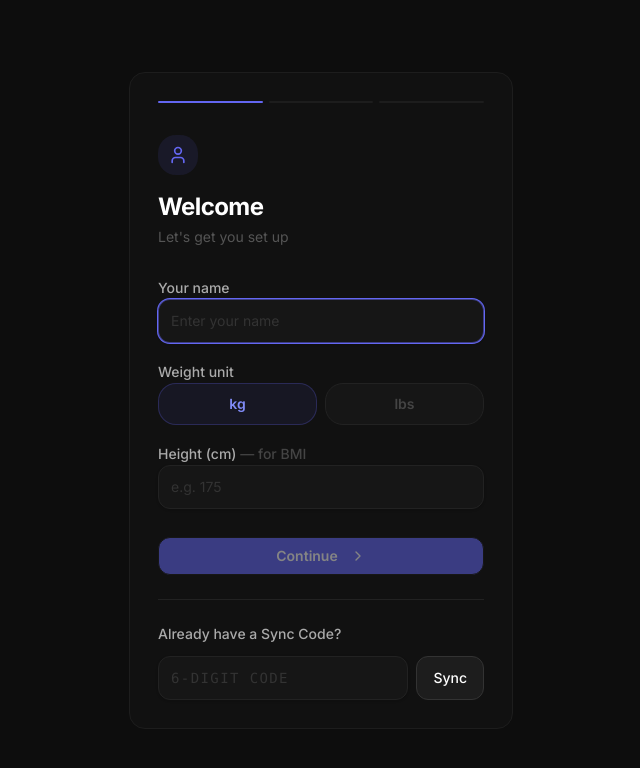
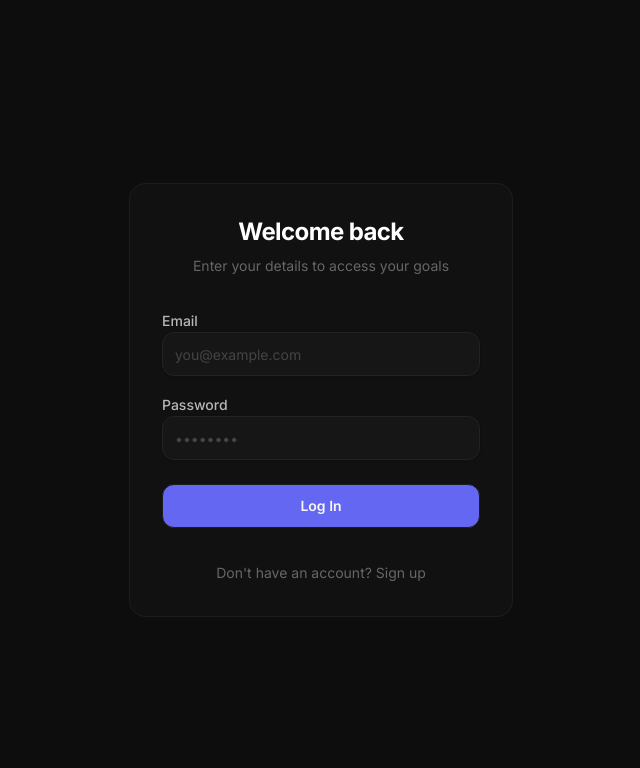
Before and after one commit to Sammychann/productivity-tracker, a React (Vite) app: page /settings in a window 1280 px wide. Shown: the top 768 px of the page, without its empty margins (319-959 px from the left). Built offline with nearby package versions, Linux system fonts and the light colour scheme.

Commit message:
feat: replace sync code with standard email/password authentication

```diff
--- a/src/App.tsx
+++ b/src/App.tsx
@@ -13,13 +13,58 @@ import WeightTracker from "@/pages/WeightTracker";
 import LiftTracker from "@/pages/LiftTracker";
 import Settings from "@/pages/Settings";
 import NotFound from "@/pages/not-found";
-import { useState } from "react";
+import { useState, useEffect } from "react";
+import { supabase } from "@/lib/supabase";
+import { pullDataFromCloud } from "@/lib/sync";
+import { storage } from "@/lib/storage";
+import Auth from "@/pages/Auth";
 
 const queryClient = new QueryClient();
 
 function AppInner() {
   const userPrefs = useUserPrefs();
   const [onboardingDone, setOnboardingDone] = useState(!!userPrefs);
+  const [session, setSession] = useState<any>(null);
+  const [authLoading, setAuthLoading] = useState(true);
+
+  useEffect(() => {
+    supabase.auth.getSession().then(({ data: { session } }) => {
+      setSession(session);
+      if (session) {
+        pullDataFromCloud().then(() => {
+          setOnboardingDone(!!storage.getUserPrefs());
+          setAuthLoading(false);
+        });
+      } else {
+        setAuthLoading(false);
+      }
+    });
+
+    const { data: { subscription } } = supabase.auth.onAuthStateChange((_event, session) => {
+      setSession(session);
+      if (session) {
+        setAuthLoading(true);
+        pullDataFromCloud().then(() => {
+          setOnboardingDone(!!storage.getUserPrefs());
+          setAuthLoading(false);
+        });
+      }
+    });
+
+    return () => subscription.unsubscribe();
+  }, []);
+
+  if (authLoading) {
+    return (
+      <div className="min-h-screen flex items-center justify-center" style={{ background: "#0d0d0d" }}>
+        <p className="text-white/50 text-sm">Loading...</p>
+      </div>
+    );
+  }
+
+  if (!session) {
+    return <Auth />;
+  }
 
   if (!onboardingDone) {
     return <Onboarding onComplete={() => setOnboardingDone(true)} />;
--- a/src/components/Onboarding.tsx
+++ b/src/components/Onboarding.tsx
@@ -5,8 +5,6 @@ import { Button } from "@/components/ui/button";
 import { Input } from "@/components/ui/input";
 import { Label } from "@/components/ui/label";
 import { storage, DEFAULT_SCHEDULE } from "@/lib/storage";
-import { pullDataFromCloud } from "@/lib/sync";
-import { toast } from "sonner";
 
 const DAYS = ["mon", "tue", "wed", "thu", "fri", "sat", "sun"] as const;
 const DAY_LABELS: Record<string, string> = { mon: "Mon", tue: "Tue", wed: "Wed", thu: "Thu", fri: "Fri", sat: "Sat", sun: "Sun" };
@@ -24,7 +22,6 @@ export function Onboarding({ onComplete }: { onComplete: () => void }) {
   const [water, setWater] = useState("8");
   const [sleep, setSleep] = useState("8");
   const [schedule, setSchedule] = useState(DEFAULT_SCHEDULE);
-  const [syncCode, setSyncCode] = useState("");
 
   const steps = [
     { icon: User, title: "Welcome", sub: "Let's get you set up" },
@@ -41,22 +38,6 @@ export function Onboarding({ onComplete }: { onComplete: () => void }) {
 
   const next = () => step === steps.length - 1 ? finish() : setStep(s => s + 1);
   const canProceed = step === 0 ? name.trim().length > 0 : true;
-
-  const handleSync = async () => {
-    if (syncCode.length !== 6) {
-      toast.error("Please enter a valid 6-character code");
-      return;
-    }
-    toast.loading("Pulling data...", { id: "onboard-sync" });
-    const success = await pullDataFromCloud(syncCode);
-    if (success) {
-      toast.success("Device linked! Data synced.", { id: "onboard-sync" });
-      onComplete(); // Skip the rest of onboarding and load dashboard
-      setTimeout(() => window.location.reload(), 500); // Reload to ensure all states pick up the new data
-    } else {
-      toast.error("Failed to find data for that code.", { id: "onboard-sync" });
-    }
-  };
 
   return (
     <div className="fixed inset-0 z-50 flex items-center justify-center p-4" style={{ background: "#0d0d0d" }}>
@@ -146,16 +127,6 @@ export function Onboarding({ onComplete }: { onComplete: () => void }) {
           {step === steps.length - 1 ? "Get started" : "Continue"}
           <ChevronRight className="w-4 h-4 ml-1" />
         </Button>
-
-        {step === 0 && (
-          <motion.div initial={{ opacity: 0 }} animate={{ opacity: 1 }} className="mt-6 pt-6 border-t border-[#222]">
-            <Label className="text-sm font-medium mb-3 block" style={{ color: "#aaa" }}>Already have a Sync Code?</Label>
-            <div className="flex gap-2">
-              <Input placeholder="6-digit code" value={syncCode} onChange={e => setSyncCode(e.target.value.toUpperCase())} maxLength={6} className={inputCls + " font-mono uppercase tracking-widest"} style={inputStyle} />
-              <Button onClick={handleSync} className="bg-[#1d1d1d] text-white hover:bg-[#2a2a2a] border border-[#333]">Sync</Button>
-            </div>
-          </motion.div>
-        )}
       </motion.div>
     </div>
   );
--- a/src/lib/sync.ts
+++ b/src/lib/sync.ts
@@ -1,29 +1,16 @@
 import { supabase } from './supabase';
 import { storage } from './storage';
 
-export const SYNC_CODE_KEY = "sync_code";
-
-export function getSyncCode(): string | null {
-  return localStorage.getItem(SYNC_CODE_KEY);
-}
-
-export function setSyncCode(code: string) {
-  localStorage.setItem(SYNC_CODE_KEY, code);
-}
-
-export function generateSyncCode(): string {
-  const chars = 'ABCDEFGHIJKLMNOPQRSTUVWXYZ0123456789';
-  let code = '';
-  for (let i = 0; i < 6; i++) {
-    code += chars.charAt(Math.floor(Math.random() * chars.length));
-  }
-  return code;
+// Get the authenticated user ID
+async function getUserId(): Promise<string | null> {
+  const { data: { session } } = await supabase.auth.getSession();
+  return session?.user?.id || null;
 }
 
 // Push all local data to Supabase
 export async function pushDataToCloud() {
-  const code = getSyncCode();
-  if (!code) return;
+  const userId = await getUserId();
+  if (!userId) return;
 
   const data = {
     goals_config: storage.getGoals(),
@@ -37,7 +24,7 @@ export async function pushDataToCloud() {
 
   const { error } = await supabase
     .from('sync_data')
-    .upsert({ id: code, data, updated_at: new Date().toISOString() });
+    .upsert({ id: userId, data, updated_at: new Date().toISOString() });
 
   if (error) {
     console.error("Failed to push data to cloud:", error);
@@ -47,11 +34,14 @@ export async function pushDataToCloud() {
 }
 
 // Pull data from Supabase and overwrite local data
-export async function pullDataFromCloud(code: string): Promise<boolean> {
+export async function pullDataFromCloud(): Promise<boolean> {
+  const userId = await getUserId();
+  if (!userId) return false;
+
   const { data, error } = await supabase
     .from('sync_data')
     .select('data')
-    .eq('id', code)
+    .eq('id', userId)
     .single();
 
   if (error || !data) {
@@ -69,17 +59,16 @@ export async function pullDataFromCloud(code: string): Promise<boolean> {
   if (cloudData.user_prefs) storage.setUserPrefs(cloudData.user_prefs);
   if (cloudData.lift_prs) storage.setLifts(cloudData.lift_prs);
 
-  setSyncCode(code);
   return true;
 }
 
 // Debounce helper for pushing data automatically when things change locally
 let pushTimeout: ReturnType<typeof setTimeout> | null = null;
 export function triggerCloudPush() {
-  if (!getSyncCode()) return;
   if (pushTimeout) clearTimeout(pushTimeout);
-  pushTimeout = setTimeout(() => {
-    pushDataToCloud();
+  pushTimeout = setTimeout(async () => {
+    const userId = await getUserId();
+    if (userId) pushDataToCloud();
   }, 2000); // 2 second debounce
 }
 
--- /dev/null
+++ b/src/pages/Auth.tsx
@@ -0,0 +1,105 @@
+import { useState } from "react";
+import { motion } from "framer-motion";
+import { supabase } from "@/lib/supabase";
+import { toast } from "sonner";
+import { Button } from "@/components/ui/button";
+import { Input } from "@/components/ui/input";
+import { Label } from "@/components/ui/label";
+
+const inputCls = "bg-[#161616] border-[#222] text-white placeholder:text-[#444] focus:border-primary/50 h-11";
+
+export default function Auth() {
+  const [isLogin, setIsLogin] = useState(true);
+  const [email, setEmail] = useState("");
+  const [password, setPassword] = useState("");
+  const [loading, setLoading] = useState(false);
+
+  const handleSubmit = async (e: React.FormEvent) => {
+    e.preventDefault();
+    if (!email || !password) {
+      toast.error("Please enter email and password");
+      return;
+    }
+
+    setLoading(true);
+    const toastId = toast.loading(isLogin ? "Logging in..." : "Signing up...");
+
+    try {
+      if (isLogin) {
+        const { error } = await supabase.auth.signInWithPassword({ email, password });
+        if (error) throw error;
+        toast.success("Welcome back!", { id: toastId });
+      } else {
+        const { error } = await supabase.auth.signUp({ email, password });
+        if (error) throw error;
+        toast.success("Account created! Welcome.", { id: toastId });
+      }
+    } catch (err: any) {
+      toast.error(err.message, { id: toastId });
+    } finally {
+      setLoading(false);
+    }
+  };
+
+  return (
+    <div className="min-h-screen flex items-center justify-center p-4" style={{ background: "#0d0d0d" }}>
+      <motion.div
+        initial={{ opacity: 0, y: 16 }}
+        animate={{ opacity: 1, y: 0 }}
+        className="w-full max-w-sm rounded-2xl p-8 space-y-8"
+        style={{ background: "#111", border: "1px solid #1d1d1d" }}
+      >
+        <div className="text-center space-y-2">
+          <h1 className="text-2xl font-bold text-white tracking-tight">
+            {isLogin ? "Welcome back" : "Create account"}
+          </h1>
+          <p className="text-sm" style={{ color: "#666" }}>
+            {isLogin ? "Enter your details to access your goals" : "Start tracking your productivity today"}
+          </p>
+        </div>
+
+        <form onSubmit={handleSubmit} className="space-y-4">
+          <div className="space-y-2">
+            <Label className="text-sm font-medium text-white/70">Email</Label>
+            <Input
+              type="email"
+              placeholder="you@example.com"
+              value={email}
+              onChange={e => setEmail(e.target.value)}
+              className={inputCls}
+            />
+          </div>
+          <div className="space-y-2">
+            <Label className="text-sm font-medium text-white/70">Password</Label>
+            <Input
+              type="password"
+              placeholder="••••••••"
+              value={password}
+              onChange={e => setPassword(e.target.value)}
+              className={inputCls}
+            />
+          </div>
+
+          <Button
+            type="submit"
+            disabled={loading}
+            className="w-full bg-primary hover:bg-primary/90 font-semibold mt-2 h-11"
+          >
+            {isLogin ? "Log In" : "Sign Up"}
+          </Button>
+        </form>
+
+        <div className="text-center">
+          <button
+            type="button"
+            onClick={() => setIsLogin(!isLogin)}
+            className="text-sm hover:underline"
+            style={{ color: "#666" }}
+          >
+            {isLogin ? "Don't have an account? Sign up" : "Already have an account? Log in"}
+          </button>
+        </div>
+      </motion.div>
+    </div>
+  );
+}
--- a/src/pages/Settings.tsx
+++ b/src/pages/Settings.tsx
@@ -1,9 +1,9 @@
 import { useState } from "react";
 import { motion } from "framer-motion";
-import { Trash2, Save } from "lucide-react";
+import { Trash2, Save, LogOut } from "lucide-react";
 import { storage } from "@/lib/storage";
+import { supabase } from "@/lib/supabase";
 import { useHealthTargets, useUserPrefs } from "@/hooks/use-storage";
-import { generateSyncCode, getSyncCode, setSyncCode, pushDataToCloud, pullDataFromCloud } from "@/lib/sync";
 import { Button } from "@/components/ui/button";
 import { Input } from "@/components/ui/input";
 import { Label } from "@/components/ui/label";
@@ -43,8 +43,6 @@ export default function Settings() {
   const targets = useHealthTargets();
   const userPrefs = useUserPrefs();
   const [showReset, setShowReset] = useState(false);
-  const [activeSyncCode, setActiveSyncCode] = useState(getSyncCode() || "");
-  const [inputCode, setInputCode] = useState("");
 
   const [name, setName] = useState(userPrefs?.name ?? "");
   const [weightUnit, setWeightUnit] = useState<"kg" | "lbs">(userPrefs?.weightUnit ?? "kg");
@@ -73,29 +71,10 @@ export default function Settings() {
     setTimeout(() => window.location.reload(), 500);
   };
 
-  const handleGenerateCode = async () => {
-    const code = generateSyncCode();
-    setSyncCode(code);
-    setActiveSyncCode(code);
-    toast.success("Sync code generated! Pushing data to cloud...");
-    await pushDataToCloud();
-    toast.success("Data secured in cloud.");
-  };
-
-  const handleLinkDevice = async () => {
-    if (inputCode.length !== 6) {
-      toast.error("Please enter a valid 6-character code");
-      return;
-    }
-    toast.loading("Pulling data...", { id: "pull" });
-    const success = await pullDataFromCloud(inputCode);
-    if (success) {
-      setActiveSyncCode(inputCode);
-      toast.success("Device linked! Data synced.", { id: "pull" });
-      setTimeout(() => window.location.reload(), 1000);
-    } else {
-      toast.error("Failed to find data for that code.", { id: "pull" });
-    }
+  const handleLogout = async () => {
+    await supabase.auth.signOut();
+    storage.clearAll();
+    window.location.href = "/";
   };
 
   return (
@@ -157,38 +136,11 @@ export default function Settings() {
         </Button>
       </Section>
 
-      {/* Cloud Sync */}
-      <Section title="Cloud Sync">
-        {activeSyncCode ? (
-          <div className="space-y-4">
-            <p className="text-sm text-white/70">Your devices are syncing using this code.</p>
-            <Field label="Active Sync Code">
-              <Input value={activeSyncCode} readOnly className={inputCls + " font-mono text-center tracking-widest text-lg text-primary"} />
-            </Field>
-          </div>
-        ) : (
-          <div className="space-y-6">
-            <div className="space-y-2">
-              <Label className="text-sm font-medium text-white/70">Device 1: Start Syncing</Label>
-              <Button onClick={handleGenerateCode} className="w-full gap-2 bg-[#161616] border border-[#222] text-white hover:bg-[#222]">
-                Generate Sync Code
-              </Button>
-            </div>
-
-            <div className="relative">
-              <div className="absolute inset-0 flex items-center"><span className="w-full border-t border-[#222]" /></div>
-              <div className="relative flex justify-center text-xs uppercase"><span className="bg-[#111] px-2 text-[#666]">Or</span></div>
-            </div>
-
-            <div className="space-y-2">
-              <Label className="text-sm font-medium text-white/70">Device 2: Link Existing</Label>
-              <div className="flex gap-2">
-                <Input placeholder="6-digit code" value={inputCode} onChange={e => setInputCode(e.target.value.toUpperCase())} maxLength={6} className={inputCls + " font-mono uppercase tracking-widest"} />
-                <Button onClick={handleLinkDevice} className="bg-primary hover:bg-primary/90 text-primary-foreground">Link</Button>
-              </div>
-            </div>
-          </div>
-        )}
+      {/* Account Settings */}
+      <Section title="Account">
+        <Button onClick={handleLogout} variant="outline" className="w-full bg-[#161616] border-[#222] text-white hover:bg-[#222]">
+          <LogOut className="w-4 h-4 mr-2" /> Log Out
+        </Button>
       </Section>
 
       {/* Danger */}
```
